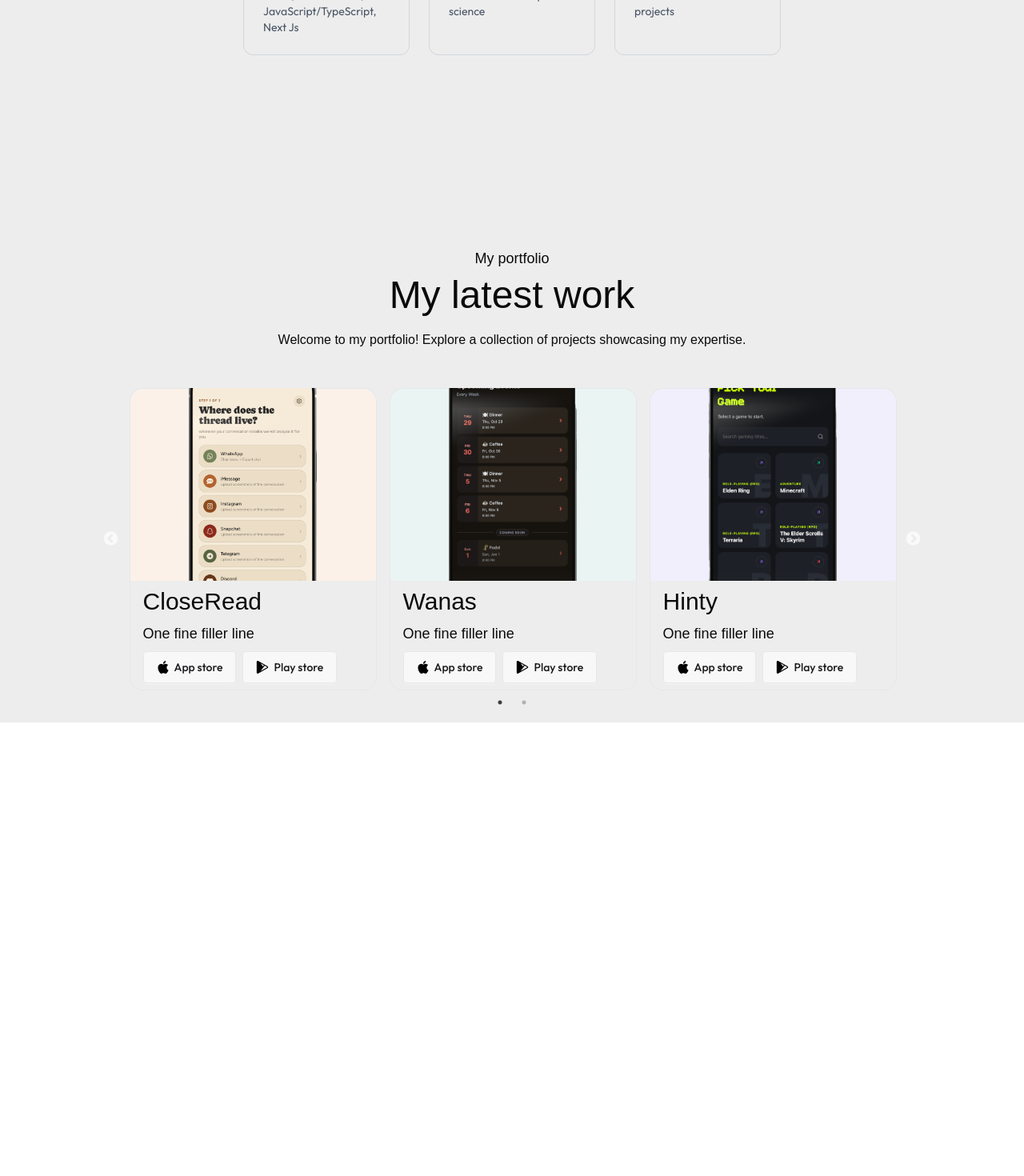
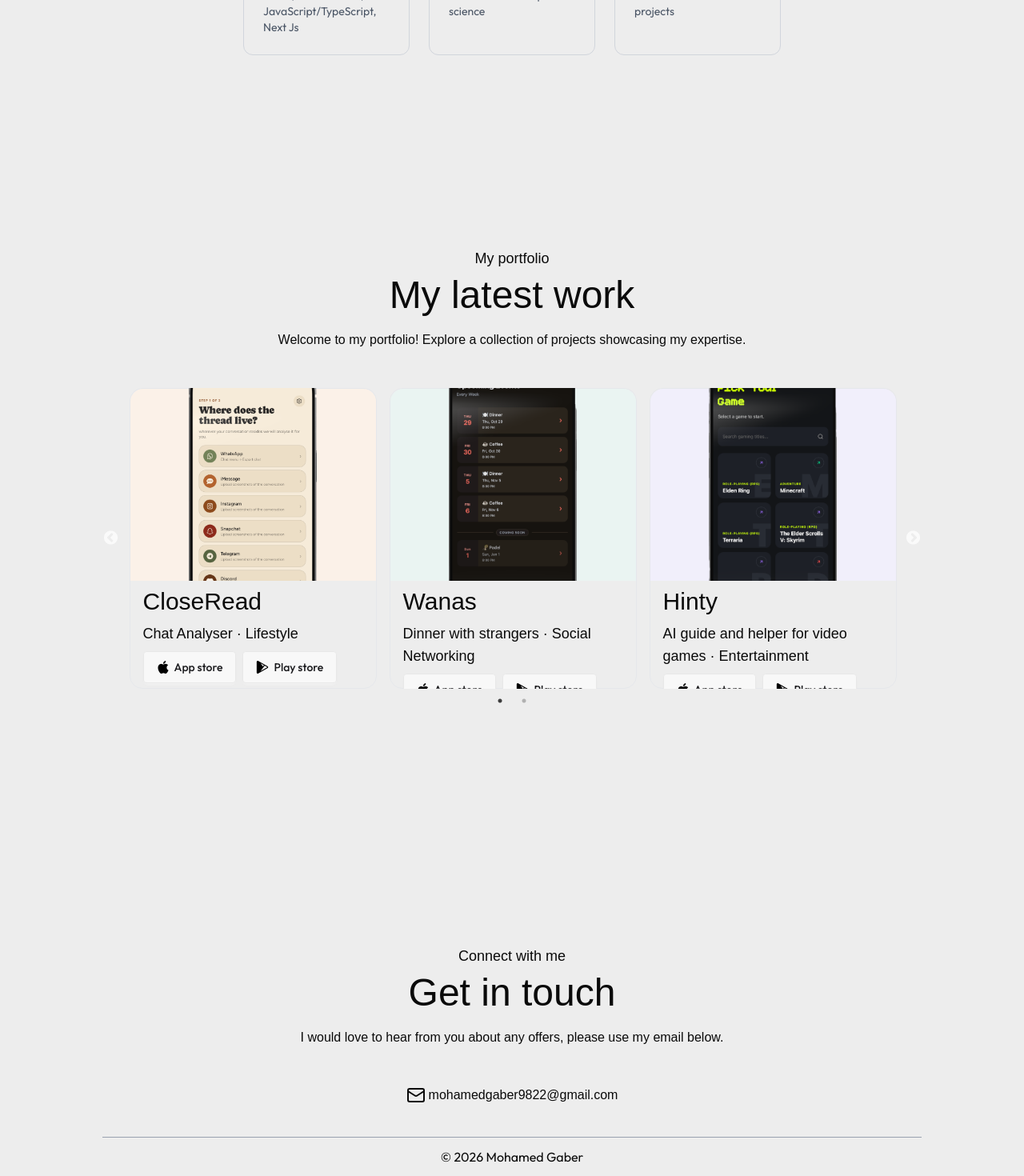
Before and after one commit to G1d00/portfolio, a Next.js app: page / in a window 1280 px wide. Shown: the part 1265-2735 px from the top of the page at 80% size. Before the commit the page ends 2168 px from the top, so only its background shows below. Built offline with nearby package versions, Linux system fonts and the light colour scheme; a web font is replaced by a local one.

Commit message:
add footer and contact

```diff
--- a/app/page.tsx
+++ b/app/page.tsx
@@ -2,6 +2,8 @@ import Header from "@/components/Header";
 import NavBar from "../components/NavBar"
 import Introduction from "@/components/Introduction";
 import Portfolio from "@/components/Portfolio";
+import Footer from "@/components/Footer";
+import Contact from "@/components/Contact";
 
 export default function Home() {
   return (
@@ -10,6 +12,8 @@ export default function Home() {
       <Header/>
       <Introduction/>
       <Portfolio/>
+      <Contact/>
+      <Footer/>
     </>
   );
 }
--- /dev/null
+++ b/components/Contact.tsx
@@ -0,0 +1,13 @@
+import React from 'react'
+
+const Contact = () => {
+  return (
+    <div className='text-center mt-70'>
+        <h4 className='text-center mb-2 text-lg font-ovo'>Connect with me</h4>
+        <h2 className='text-center text-5xl font-ovo'>Get in touch</h2>
+        <p className='text-center max-w-2xl mx-auto mt-5 mb-12 font-ovo'>I would love to hear from you about any offers, please use my email below.</p>
+    </div>
+  )
+}
+
+export default Contact
--- /dev/null
+++ b/components/Footer.tsx
@@ -0,0 +1,28 @@
+'use client'
+
+import { Mail } from 'lucide-react';
+import React, { useEffect, useState } from 'react'
+
+const Footer = () => {
+    const [year, setYear] = useState<number | null>(null);
+
+    useEffect(()=> {
+        setYear(new Date().getFullYear())
+    }, [])
+  return (
+    <div className='mt-0'>
+        <div className='flex flex-row gap-1 justify-center items-center mb-10'>
+            <Mail className=''/>
+            <a className='font-ovo'>mohamedgaber9822@gmail.com</a>
+        </div>
+        <div className='text-center border-t border-gray-400 mx-[10%] py-3 sm:flex items-center justify-center'>
+            <p>© {year} Mohamed Gaber</p>
+            <ul>
+                <li></li>
+            </ul>
+        </div>
+    </div>
+  )
+}
+
+export default Footer
--- a/components/Header.tsx
+++ b/components/Header.tsx
@@ -12,10 +12,10 @@ const Header = () => {
       <h1 className='text-3xl sm:text-6xl lg:text-[66px] font-ovo'>React/React native full stack developer.</h1>
       <p>I am a full stack React developer based in Cairo with 2 years of experience.</p>
       <div className='flex gap-4 mt-5'>
-        <button className=' bg-amber-400 rounded-4xl px-10 py-3'>
+        <button className="btn btn-active btn-primary rounded-4xl px-10 py-6">
           <a className='flex flex-row items-center justify-center gap-2'>Contact me <MoveRight/></a>
         </button>
-        <button className='border border-gray-300 rounded-4xl px-10 py-3'>
+        <button className="btn btn-neutral btn-outline rounded-4xl px-10 py-6">
           <a className='flex flex-row items-center justify-center gap-2'>My resume <Download/></a>
         </button>
       </div>
--- a/components/Introduction.tsx
+++ b/components/Introduction.tsx
@@ -5,7 +5,7 @@ import { ChevronsLeftRight, FolderClosed, GraduationCap } from 'lucide-react'
 
 const Introduction = () => {
   return (
-    <div className='w-full scroll-mt-20 py-10 px-[12%]'>
+    <div className='w-full scroll-mt-10 py-10 px-[12%]'>
         <h4 className='text-xl text-center'>Introduction</h4>
         <h2 className='text-5xl font-ovo text-center'>About me</h2>
         <div className='flex flex-col items-center my-20'>
--- a/components/NavBar.jsx
+++ b/components/NavBar.jsx
@@ -33,10 +33,10 @@ const NavBar = () => {
                 <li><a href=''>Contact Me</a></li>
             </ul>
             <div className='flex items-center gap-4'>
-                <button className='cursor-pointer'>
+                {/* <button className='cursor-pointer'>
                     <Moon className=''/>
                     <Sun className='dark:hidden'/>
-                </button>
+                </button> */}
                 <a className='hidden lg:flex items-center gap-3 px-8 py-2.5 border border-gray-300 rounded-full hover:bg-slate-100/70 ml-4 font-ovo' href=''>
                     Contact <MoveUpRight className=''/>
                 </a>
--- a/components/Portfolio.tsx
+++ b/components/Portfolio.tsx
@@ -14,11 +14,11 @@ import "slick-carousel/slick/slick-theme.css";
 import Slider from "react-slick";
 
 const projects = [
-  {image: closeread, name: "CloseRead", description: "One fine filler line", backgroundClass: "bg-[#fbf1e8]" },
-  {image: wanas, name: "Wanas", description: "One fine filler line", backgroundClass: "bg-[#eaf4f2]" },
-  {image: hinty, name: "Hinty", description: "One fine filler line", backgroundClass: "bg-[#f1effb]" },
-  {image: koligo, name: "Koligo", description: "One fine filler line", backgroundClass: "bg-[#EBF8FF]" },
-  {image: candlestick, name: "Candlestick AI", description: "One fine filler line", backgroundClass: "bg-[#fbffe8]" },
+  {image: closeread, name: "CloseRead", description: "Chat Analyser · Lifestyle", backgroundClass: "bg-[#fbf1e8]" },
+  {image: wanas, name: "Wanas", description: "Dinner with strangers · Social Networking", backgroundClass: "bg-[#eaf4f2]" },
+  {image: hinty, name: "Hinty", description: "AI guide and helper for video games · Entertainment", backgroundClass: "bg-[#f1effb]" },
+  {image: koligo, name: "Koligo", description: "Personal CRM and social network manager · Productivity", backgroundClass: "bg-[#EBF8FF]" },
+  {image: candlestick, name: "Candlestick AI", description: "AI trading chart scanner · Finance", backgroundClass: "bg-[#fbffe8]" },
 ];
 
 const Portfolio = () => {
@@ -27,7 +27,16 @@ const Portfolio = () => {
     infinite: true,
     speed: 500,
     slidesToShow: 3,
-    slidesToScroll: 3
+    slidesToScroll: 3,
+    responsive: [
+      {
+        breakpoint: 1024,
+        settings: {
+          slidesToShow: 1,
+          slidesToScroll: 1,
+        },
+      },
+    ],
   };
   return (
     <div className='mt-20 w-full px-[12%] py-10 scroll-mt-20'>
--- a/components/ProjectCard.tsx
+++ b/components/ProjectCard.tsx
@@ -14,12 +14,12 @@ type ProjectCardProps = {
 
 const ProjectCard = ({ image, name, description, backgroundClass }: ProjectCardProps) => {
     return (
-    <article className="border border-gray-200 rounded-2xl">
+    <article className="border border-gray-200 rounded-2xl min-h-[47vh] max-h-[47vh]">
       <div className={`${backgroundClass} flex items-end justify-center h-[30vh] rounded-t-2xl`}>
         <Image src={image} alt=""  className='w-40' />
       </div>
 
-      <div className="px-4 py-2 flex flex-col gap-2">
+      <div className="pl-4 pr-1 py-2 flex flex-col justify-around gap-2">
         <h2 className="text-3xl font-ovo">{name}</h2>
         <p className="text-lg font-ovo">{description}</p>
         <div className="flex gap-2 items-center">
```
